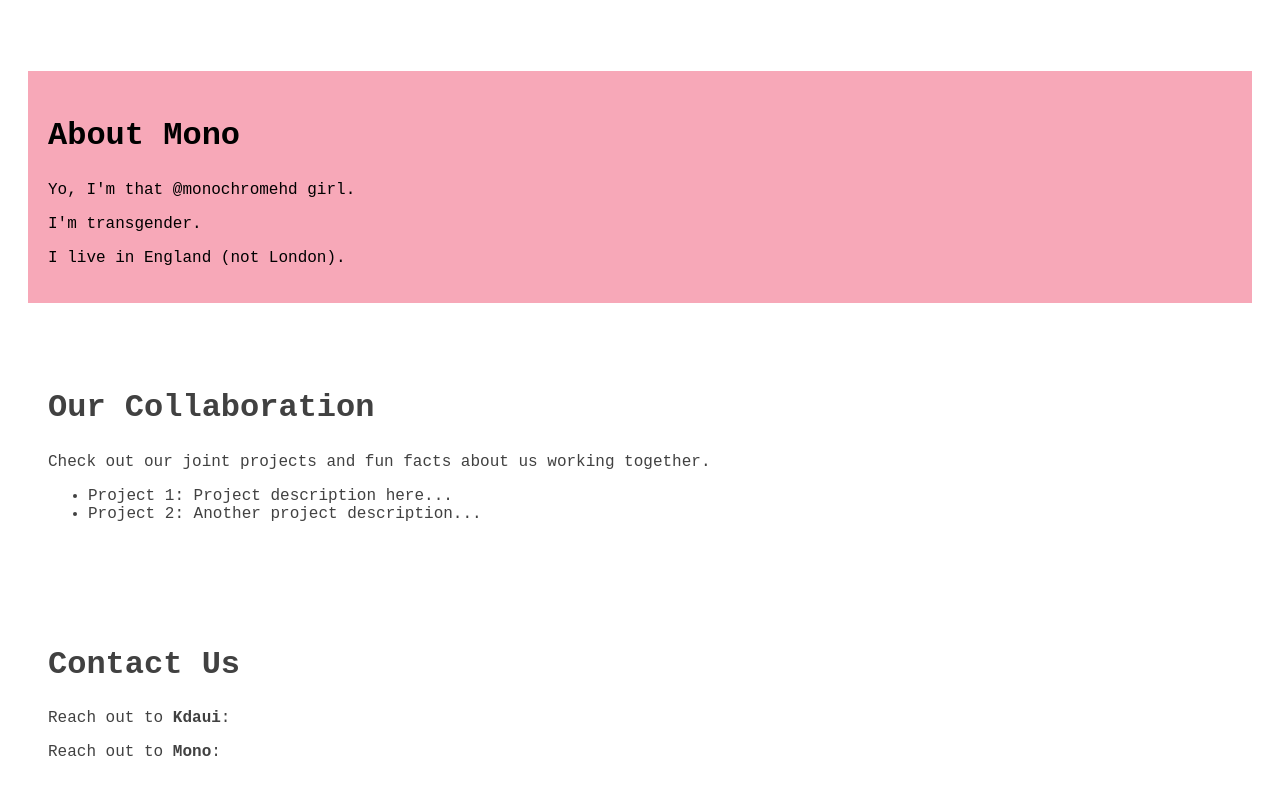
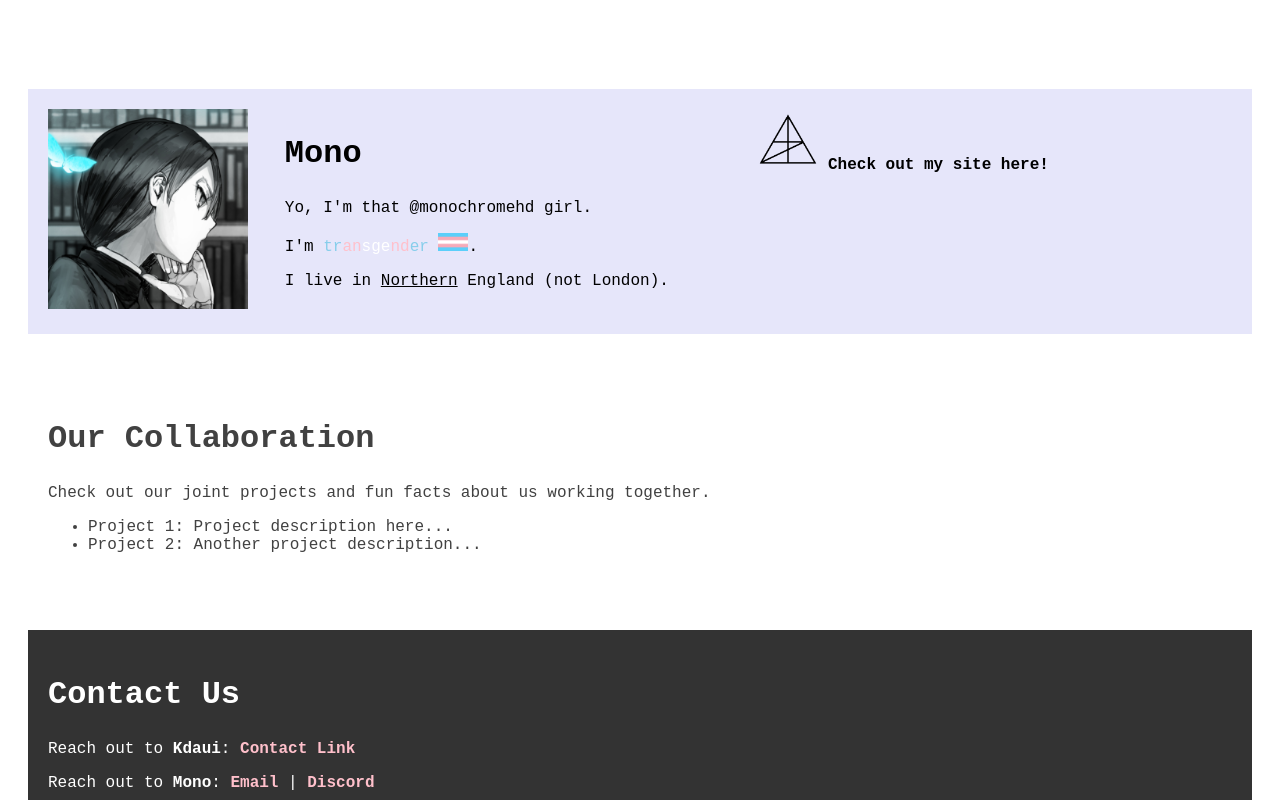
Before and after one commit to kdaui/collab, a plain HTML site: page index.html in a window 1280 px wide. Shown: the part 1240-2040 px from the top of the page. Drawn offline with Linux system fonts and the light colour scheme.

Commit message:
Add files via upload

```diff
--- a/index.html
+++ b/index.html
@@ -18,18 +18,43 @@
             <p>This project is projecting.</p>
         </section>
         <section id="kdaui">
+			<div id="pfp1">
+				<img class="pfp" src="img/place.png" alt="kdaui">
+			</div>
+			<div id="desc1">
 				<h2>Kdaui</h2>
 				<p>Yo, I'm that @kdaui guy.</p>
 				<p>Big fan of the <a href="https://nekoweb.org">Nekoweb</a> world.</p>
 				<p>Big fan of web-dev, manga, scrolling through media that is social.</p>
 				<p>My original website was created on the 8/4/24</p>
 				<p>I breathe in places where I breathe in.</p>
+			</div>
         </section>
         <section id="mono">
-            <h2>About Mono</h2>
+		<style>
+		.b {
+			color: skyblue;
+		}
+		.p {
+			color: pink;
+		}
+		.w {
+			color: white;
+		}
+		</style>
+			<div id="pfp2">
+				<img class="pfp" src="img/mono.png" alt="mono">
+			</div>
+			<div id="desc2">
+				<h2>Mono</h2>
 				<p>Yo, I'm that @monochromehd girl.</p>
-            <p>I'm transgender.</p>
-            <p>I live in England (not London).</p>
+				<p>I'm <a class="b">tr</a><a class="p">an</a><a class="w">sge</a><a class="p">nd</a><a class="b">er</a> <img width="30" src="img/trans.png" alt="flag">.</p>
+				<p>I live in <u>Northern</u> England (not London).</p>
+			</div>
+			<div id="mono1">
+			<!-- src="https://chloechrome.github.io/img/button.png" -->
+				<a href="https://chloechrome.github.io"><img width="60" src="img/mono_1.png"></a> <b>Check out my site here!</b>
+			</div>
         </section>
         <section id="collab">
             <h2>Our Collaboration</h2>
@@ -41,8 +66,8 @@
         </section>
         <section id="contact">
             <h2>Contact Us</h2>
-            <p>Reach out to <strong>Kdaui</strong>: <a href="#">Contact Link</a></p>
-            <p>Reach out to <strong>Mono</strong>: <a href="#">Contact Link</a></p>
+            <p>Reach out to <strong>Kdaui</strong>: <b><a class="link" href="#">Contact Link</a></b></p>
+            <p>Reach out to <strong>Mono</strong>: <b><a class="link" href="mailto:monochloe@proton.me">Email</a></b> | <b><a class="link" href="#">Discord</a></b></p>
         </section>
     </main>
 
--- a/styles.css
+++ b/styles.css
@@ -15,7 +15,9 @@ h1 {
     font-size: 2.5em;
     animation: flicker 2s infinite alternate;
 }
-
+.link {
+	color: pink;
+}
 @keyframes flicker {
     0%, 100% {
         opacity: 1;
@@ -35,7 +37,13 @@ h2 {
     font-size: 2em;
 }
 
+.pfp {
+	width: 200px;
+	margin-right: 10px;
+}
+
 #kdaui {
+	display: flex;
     border: 3px solid #fff;
     padding: 20px;
     text-align: left;
@@ -53,22 +61,48 @@ h2 {
     font-family: 'Courier New', Courier, monospace;
 }
 
+#pfp1 {
+	flex: 1;
+}
+
+#desc1 {
+	flex: 2;
+}
+
 #mono {
-    background-color: #55CDFC;
+	display: flex;
+	align-content: center;
+	justify-content: flex-start;
+    background-color: skyblue;
     color: #fff;
     transition: background-color 2s ease-in-out, color 2s ease-in-out;
 }
 
+#pfp2 {
+	flex: 1;
+}
+
+#desc2 {
+	flex: 2;
+}
+
+#mono1 {
+	flex: 2;
+}
+
 body.transition-to-mono {
-    background-color: #FFF;
+    background-color: white;
     color: #000;
 }
 
 body.transition-to-mono #mono {
-    background-color: #F7A8B8;
+    background-color: lavender;
     color: #000;
 }
-
+#contact {
+	background-color: #333;
+    color: #fff;
+}
 a {
     color: #fff;
     text-decoration: none;
```
Also changed, not shown: img/mono.png (added), img/mono_1.png (added), img/mono_2.png (added), img/place.png (added), img/trans.png (added). Lines whose indentation alone changed are shown as unchanged.
